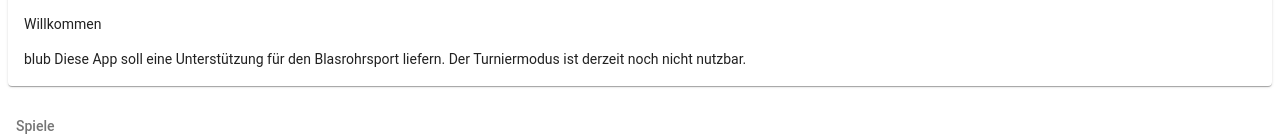
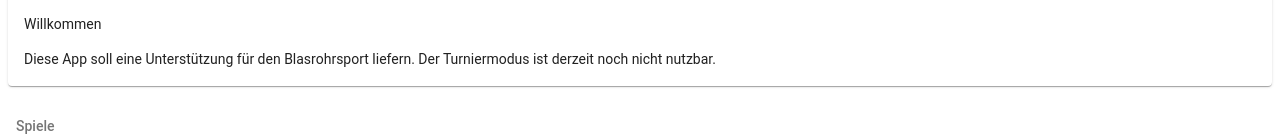
Before and after one commit to MarcAd1234/DBA, a website: page www/index.html in a window 1280 px wide. Shown: the part 586-725 px from the top of the page. Drawn offline with Linux system fonts and the light colour scheme.

```diff
--- a/www/index.html
+++ b/www/index.html
@@ -84,7 +84,7 @@
             <div style="background-image:url(./assets/images/Titelbild.png)" class="card-header align-items-flex-end"></div>
               <div class="card-content card-content-padding">
                 <p class="titel">Willkommen</p>
-               <p>blub Diese App soll eine Unterstützung für den Blasrohrsport liefern. Der Turniermodus ist derzeit noch nicht nutzbar.</p>
+               <p>Diese App soll eine Unterstützung für den Blasrohrsport liefern. Der Turniermodus ist derzeit noch nicht nutzbar.</p>
               </div>
           </div>
 
```
